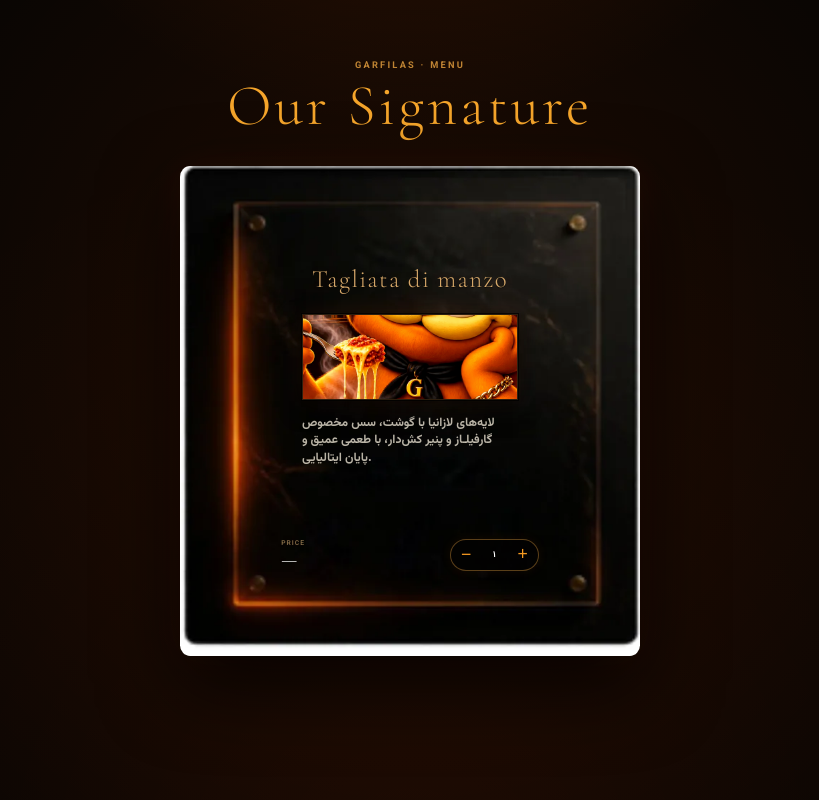
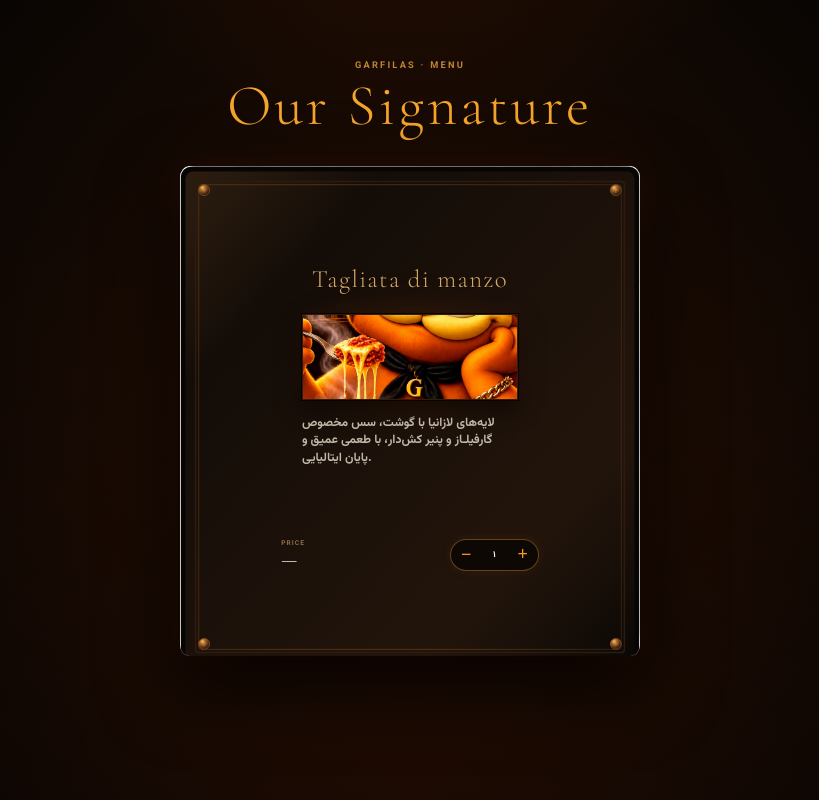
Before and after one commit to mahmoodknds/Garfilas, a Next.js app: page / in a window 1280 px wide. Shown: the part 835-1635 px from the top of the page, without its empty margins (230-1049 px from the left). Built offline with nearby package versions, Linux system fonts and the light colour scheme.

Commit message:
refine(menu): render card frame as inline svg

```diff
--- a/components/sections/Menu/MenuProductCard.tsx
+++ b/components/sections/Menu/MenuProductCard.tsx
@@ -1,6 +1,7 @@
 "use client";
 
 import { useState } from "react";
+import MenuCardFrame from "./MenuCardFrame";
 
 type ProductCardProps = {
   name?: string;
@@ -19,7 +20,7 @@ export default function MenuProductCard({
 
   return (
     <article className="menu-product" aria-label={name}>
-      <div className="menu-product__frame" aria-hidden="true" />
+      <MenuCardFrame />
 
       <header className="menu-product__header">
         <span className="menu-product__name">{name}</span>
```
